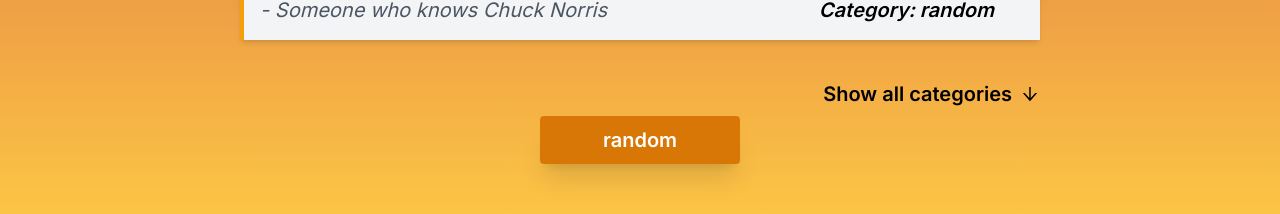
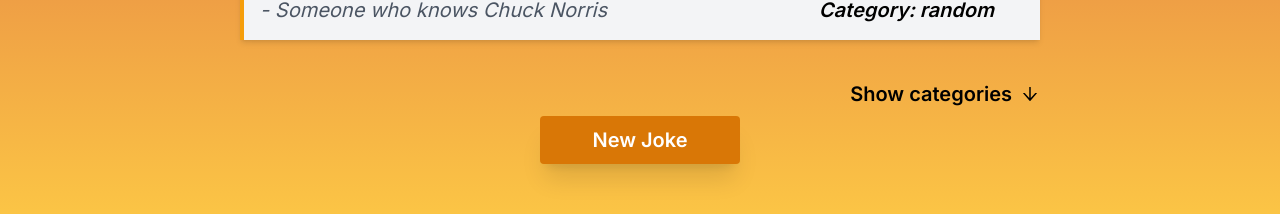
Before and after one commit to vgont/chuck-api-next, a Next.js app: page / in a window 1280 px wide. Shown: the part 520-734 px from the top of the page. Built offline with nearby package versions, Linux system fonts and the light colour scheme; no server answers.

Commit message:
add button new joke

```diff
--- /dev/null
+++ b/src/app/components/NewJokeButton.tsx
@@ -0,0 +1,12 @@
+const NewJokeButton: React.FC<{ onclick: () => void }> = ({ onclick }) => {
+  return (
+    <button
+      className="w-20 md:w-4/12 lg:w-3/12 xl:6/12 h-12 bg-amber-600 hover:bg-amber-700 active:bg-amber-800 text-white text-xs sm:text-sm md:text-base lg:text-lg xl:text-xl font-semibold py-2 px-4 rounded shadow-xl flex justify-center items-center"
+      onClick={onclick}
+    >
+      {"New Joke"}
+    </button>
+  );
+};
+
+export default NewJokeButton;
--- a/src/app/page.tsx
+++ b/src/app/page.tsx
@@ -1,6 +1,6 @@
 "use client";
 
-import { useState } from "react";
+import { useEffect, useRef, useState } from "react";
 import CategoryButtons from "./components/CategoryButtons";
 import ChangeScreenButton from "./components/ChangeScreenButton";
 import ChuckIcon from "./components/ChuckIcon";
@@ -11,7 +11,7 @@ import useFetchJoke from "./hooks/useFetchJoke";
 import useCategoryStore from "./stores/useCategoryStore";
 import useFavStore from "./stores/useFavStore";
 import ShowButtonsButton from "./components/ShowButtonsButton";
-import CategoryButton from "./components/CategoryButton";
+import NewJokeButton from "./components/NewJokeButton";
 
 function App() {
   const [isFavoritedJoke, setIsFavoriteJoke] = useState<boolean>(false);
@@ -31,16 +31,13 @@ function App() {
   const { category } = useCategoryStore();
   const { addFavJoke, rmvFavJoke } = useFavStore();
 
-  const handleChangeJoke = () => {
+  useEffect(() => {
     if (category !== "random")
       setUrlJoke(
         `https://api.chucknorris.io/jokes/random?category=${category}`
       );
     else setUrlJoke("https://api.chucknorris.io/jokes/random");
-
-    fetchNewJoke();
-    setIsFavoriteJoke(false);
-  };
+  }, [category]);
 
   const handleFavoriteJoke = () => {
     setIsFavoriteJoke(!isFavoritedJoke);
@@ -61,24 +58,21 @@ function App() {
         />
         <div className="flex flex-col justify-center items-center w-2/3">
           <ShowButtonsButton
-            name={
-              isShowingButtons ? "Hide all categories" : "Show all categories"
-            }
+            name={isShowingButtons ? "Hide categories" : "Show categories"}
             onclick={() => setIsShowingButtons(!isShowingButtons)}
             isShowing={isShowingButtons}
           />
           {isShowingButtons ? (
             <CategoryButtons
               categories={categories}
-              onclick={handleChangeJoke}
+              onclick={() => setIsShowingButtons(false)}
             />
           ) : (
-            <CategoryButton category="random" onclick={handleChangeJoke} />
+            <NewJokeButton onclick={fetchNewJoke} />
           )}
         </div>
       </div>
     </>
   );
 }
-
 export default App;
```
